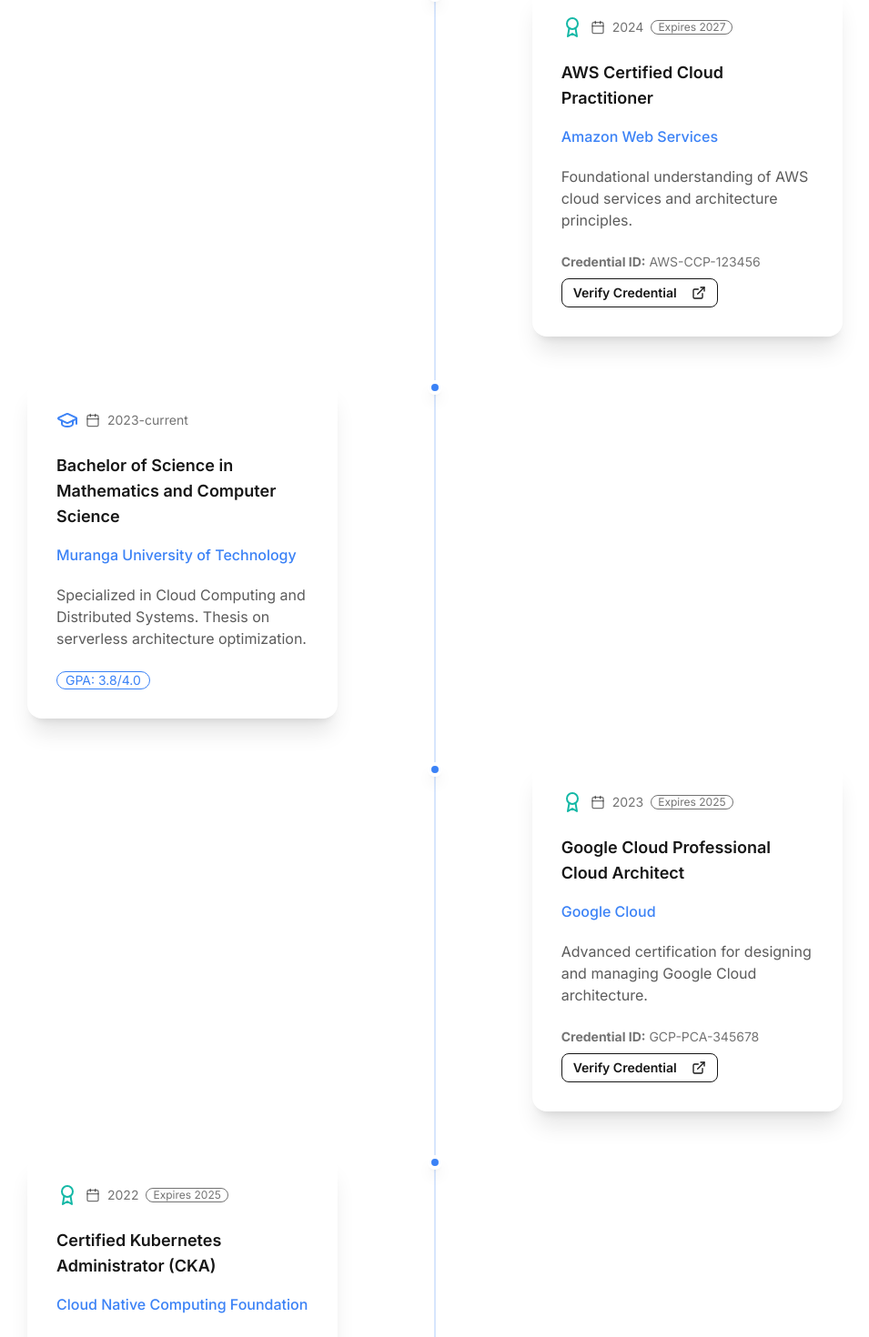
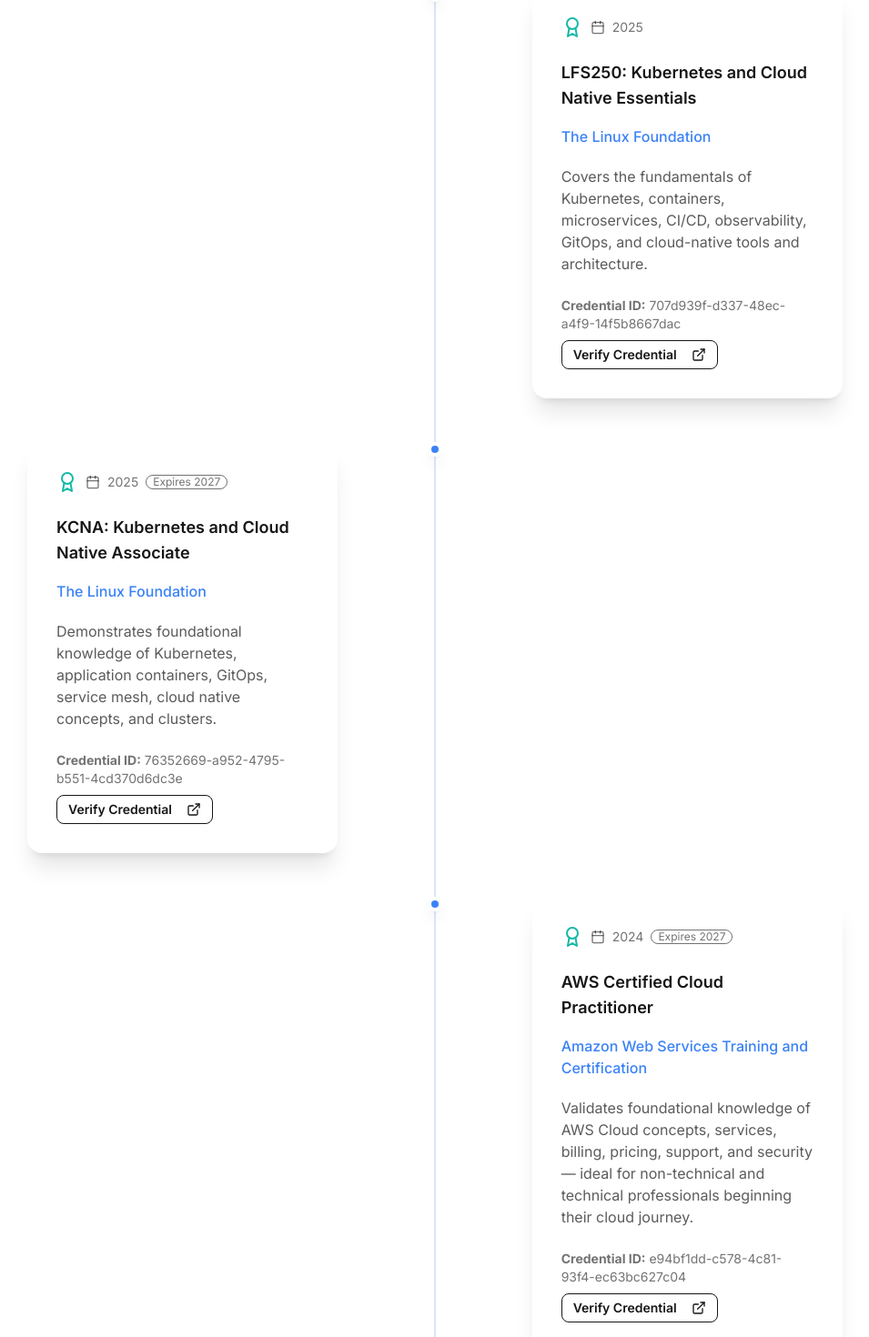
Before and after one commit to Joseph9866/My_portfolio, a React (Vite) app: page /education in a window 1280 px wide. Shown: the part 823-2293 px from the top of the page at 91% size, without its empty margins (162-1117 px from the left). Built offline with nearby package versions, Linux system fonts and the light colour scheme.

Commit message:
Updated certifications section in portfolio

```diff
--- a/src/pages/Education.tsx
+++ b/src/pages/Education.tsx
@@ -17,12 +17,12 @@ const Education: React.FC = () => {
     {
       type: 'certification',
       title: 'AWS Certified Cloud Practitioner',
-      issuer: 'Amazon Web Services',
+      issuer: 'Amazon Web Services Training and Certification',
       year: '2024',
       expiryYear: '2027',
-      credentialId: 'AWS-CCP-123456',
-      description: 'Foundational understanding of AWS cloud services and architecture principles.',
-      verificationUrl: '#'
+      credentialId: 'e94bf1dd-c578-4c81-93f4-ec63bc627c04',
+      description: 'Validates foundational knowledge of AWS Cloud concepts, services, billing, pricing, support, and security — ideal for non-technical and technical professionals beginning their cloud journey.',
+      verificationUrl:'https://www.credly.com/badges/e94bf1dd-c578-4c81-93f4-ec63bc627c04'
     },
     {
       type: 'certification',
@@ -35,33 +35,23 @@ const Education: React.FC = () => {
     },
     {
       type: 'certification',
-      title: 'Google Cloud Professional Cloud Architect',
-      issuer: 'Google Cloud',
-      year: '2023',
-      expiryYear: '2025',
-      credentialId: 'GCP-PCA-345678',
-      description: 'Advanced certification for designing and managing Google Cloud architecture.',
-      verificationUrl: '#'
+      title: 'LFS250: Kubernetes and Cloud Native Essentials',
+      issuer: 'The Linux Foundation',
+      year: '2025',
+      expiryYear: null,
+      credentialId: '707d939f-d337-48ec-a4f9-14f5b8667dac',
+      description: 'Covers the fundamentals of Kubernetes, containers, microservices, CI/CD, observability, GitOps, and cloud-native tools and architecture.',
+      verificationUrl: 'https://www.credly.com/badges/707d939f-d337-48ec-a4f9-14f5b8667dac'
     },
     {
       type: 'certification',
-      title: 'Certified Kubernetes Administrator (CKA)',
-      issuer: 'Cloud Native Computing Foundation',
-      year: '2022',
-      expiryYear: '2025',
-      credentialId: 'CKA-901234',
-      description: 'Demonstrates expertise in Kubernetes cluster administration and troubleshooting.',
-      verificationUrl: '#'
-    },
-    {
-      type: 'certification',
-      title: 'AWS Certified Solutions Architect - Associate',
-      issuer: 'Amazon Web Services',
-      year: '2021',
-      expiryYear: '2024',
-      credentialId: 'AWS-SAA-567890',
-      description: 'Proficiency in designing distributed systems on AWS platform.',
-      verificationUrl: '#'
+      title: 'KCNA: Kubernetes and Cloud Native Associate',
+      issuer: 'The Linux Foundation',
+      year: '2025',
+      expiryYear: '2027',
+      credentialId: '76352669-a952-4795-b551-4cd370d6dc3e',
+      description:'Demonstrates foundational knowledge of Kubernetes, application containers, GitOps, service mesh, cloud native concepts, and clusters.',
+      verificationUrl: 'https://www.credly.com/badges/76352669-a952-4795-b551-4cd370d6dc3e'
     }
   ];
 
@@ -159,11 +149,11 @@ const Education: React.FC = () => {
         <div className="mt-20" data-aos="fade-up">
           <div className="grid grid-cols-1 md:grid-cols-3 gap-6 max-w-3xl mx-auto">
             <div className="text-center">
-              <div className="text-4xl font-bold text-primary mb-2">2</div>
+              <div className="text-4xl font-bold text-primary mb-2">1</div>
               <div className="text-base-content/70">Degrees Earned</div>
             </div>
             <div className="text-center">
-              <div className="text-4xl font-bold text-secondary mb-2">6</div>
+              <div className="text-4xl font-bold text-secondary mb-2">5</div>
               <div className="text-base-content/70">Professional Certifications</div>
             </div>
             <div className="text-center">
```
